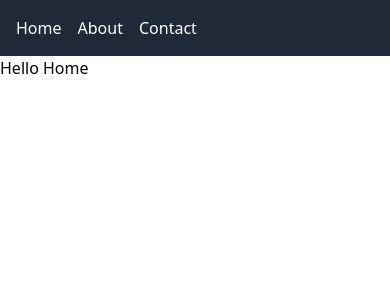
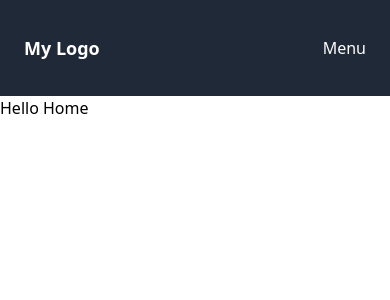
Before and after one commit to Malek0409/routerReact, a React (Vite) app: page / in a window 390 px wide. Shown: the top 300 px of the page. Built offline with nearby package versions, Linux system fonts and the light colour scheme.

Commit message:
create navbar responsive

```diff
--- a/src/loyout/Navbar.jsx
+++ b/src/loyout/Navbar.jsx
@@ -1,37 +1,58 @@
+import { useState } from "react";
 import { NavLink } from "react-router";
 
 export default function Navbar() {
+  const [isOpen, setIsOpen] = useState(false);
+
+  const toggleMenu = () => setIsOpen(!isOpen);
+
   return (
     <nav className="bg-gray-800 p-4">
-      <ul className="flex space-x-4">
+      <div className="max-w-7xl mx-auto px-2 sm:px-6 lg:px-8">
+        <div className="relative flex items-center justify-between h-16">
+          <div className="flex-shrink-0 text-white font-bold text-lg">
+            My Logo
+          </div>
+
+          <div className="sm:hidden">
+            <button onClick={toggleMenu} className="text-white">
+              {isOpen ? "Close" : "Menu"}
+            </button>
+          </div>
+
+          <div className="hidden sm:flex sm:space-x-4">
+            <NavLink to="/" className="text-white hover:text-gray-300">
+              Home
+            </NavLink>
+            <NavLink to="/about" className="text-white hover:text-gray-300">
+              About
+            </NavLink>
+            <NavLink to="/contact" className="text-white hover:text-gray-300">
+              Contact
+            </NavLink>
+          </div>
+        </div>
+      </div>
+
+      <div className={`sm:hidden ${isOpen ? "block" : "hidden"}`}>
+        <ul className="space-y-4 p-4">
           <li>
-          <NavLink
-            to="/"
-            className="text-white hover:text-gray-300"
-            activeClassName="text-gray-400"
-          >
+            <NavLink to="/" className="text-white hover:text-gray-300">
               Home
             </NavLink>
           </li>
           <li>
-          <NavLink
-            to="/about"
-            className="text-white hover:text-gray-300"
-            activeClassName="text-gray-400"
-          >
+            <NavLink to="/about" className="text-white hover:text-gray-300">
               About
             </NavLink>
           </li>
           <li>
-          <NavLink
-            to="/contact"
-            className="text-white hover:text-gray-300"
-            activeClassName="text-gray-400"
-          >
+            <NavLink to="/contact" className="text-white hover:text-gray-300">
               Contact
             </NavLink>
           </li>
         </ul>
+      </div>
     </nav>
   );
 }
```
Lines whose indentation alone changed are shown as unchanged.
